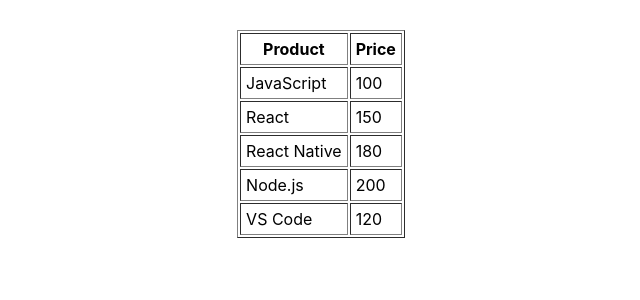
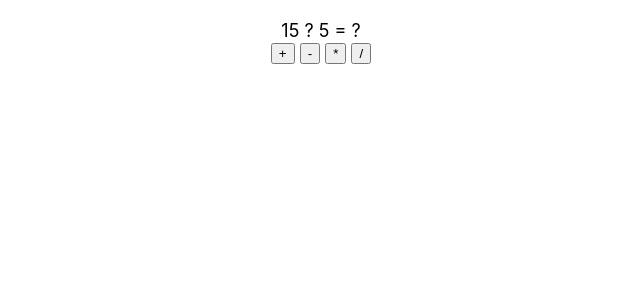
Before and after one commit to phollakrit/project-react, a React (Create React App) app: page / in a window 1280 px wide. Shown: the top 300 px of the page, without its empty margins (319-959 px from the left). Built offline with nearby package versions, Linux system fonts and the light colour scheme.

Commit message:
add refs-class.js and refs-func.js

```diff
--- a/src/App.js
+++ b/src/App.js
@@ -1,6 +1,6 @@
 import React from 'react'
-import {Table}  from './table'
+import RefsFunc from './refs-func'
 
 export default function App() {
-	return <Table/>
+	return <RefsFunc/>
 }
--- /dev/null
+++ b/src/refs-func.js
@@ -0,0 +1,33 @@
+import React, { useRef } from 'react'
+
+export default function RefsFunc() {
+    const num1 = useRef()
+    const num2 = useRef()
+    const operator = React.useRef()
+    const result = React.useRef()
+
+    const calculate = (ev) => {
+        let op = ev.target.innerText
+        let n1 = parseInt(num1.current.innerText)
+        let n2 = parseInt(num2.current.innerText)
+        let r = eval(`${n1} ${op} ${n2}`)
+        result.current.innerText = r
+        operator.current.innerText = op
+    }
+
+    return (
+        <div style={{ textAlign: 'center', marginTop: 20, fontSize: 18 }}>
+            <span ref={num1}>15</span>&nbsp;
+            <span ref={operator}>?</span>&nbsp;
+            <span ref={num2}>5</span>&nbsp;
+            <span>=</span>&nbsp;
+            <span ref={result}>?</span>
+            <div>
+                <button onClick={calculate}>+</button>&nbsp;
+                <button onClick={calculate}>-</button>&nbsp;
+                <button onClick={calculate}>*</button>&nbsp;
+                <button onClick={calculate}>/</button>
+            </div>
+        </div>
+    )
+}
```
Also changed, not shown: src/refs-class.js (added, +35 -0 lines).
